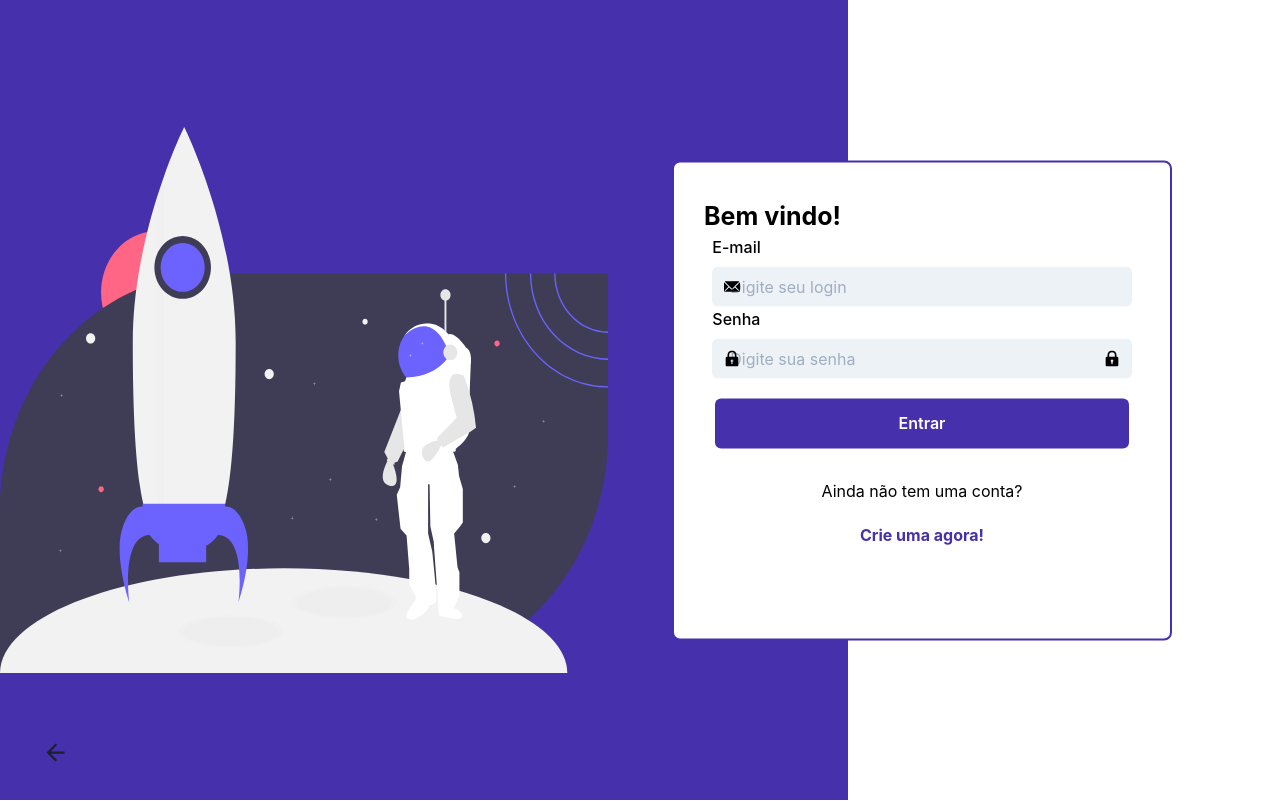
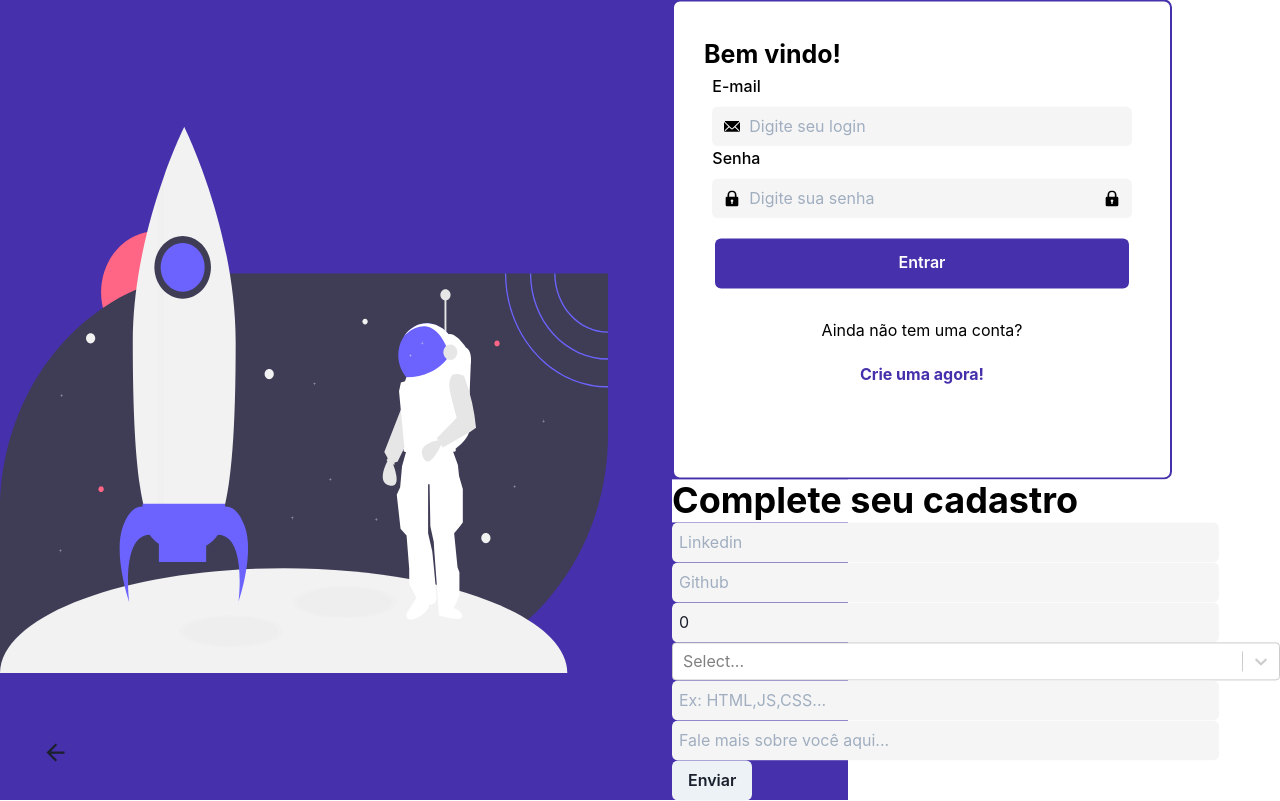
Before and after one commit to PauloHenriqueMagno/GaleraNerd, a React (Create React App) app: page /login in a window 1280 px wide. Built offline with nearby package versions, Linux system fonts and the light colour scheme.

Commit message:
feat: dev register form in progress

```diff
--- a/package.json
+++ b/package.json
@@ -19,6 +19,7 @@
     "react-icons": "^4.3.1",
     "react-router-dom": "5",
     "react-scripts": "4.0.3",
+    "react-select": "^5.2.1",
     "web-vitals": "^1.0.1",
     "yup": "^0.32.11"
   },
--- /dev/null
+++ b/src/components/DevForm/index.jsx
@@ -0,0 +1,100 @@
+import { Box, Heading } from "@chakra-ui/layout";
+import ComponentInput from "../Input/index";
+import { Button } from "@chakra-ui/button";
+import Select from "react-select";
+import { useState } from "react";
+
+import * as yup from "yup";
+import { useForm } from "react-hook-form";
+import { yupResolver } from "@hookform/resolvers/yup";
+
+const DevForm = () => {
+  const formSchema = yup.object().shape({
+    linkedin: yup.string().required(),
+    services: yup.array()
+  });
+
+  const {
+    register,
+    handleSubmit,
+  } = useForm({ resolver: yupResolver(formSchema) });
+  const options = [
+    { value: "appDevelopment", label: "Desenvolvimento de Aplicativos" },
+    { value: "instWebsite", label: "Website institucional" },
+    { value: "systems", label: "Sistemas" },
+    { value: "games", label: "Jogos" },
+    { value: "ecommerce", label: "E-commerce" },
+    { value: "consult", label: "Consultoria" },
+  ];
+  const [linkedin, setLinkedin] = useState("");
+  const [gitHub, setGitHub] = useState("");
+  const [price, setPrice] = useState(0);
+  const [services, setServices] = useState([]);
+  const [tecnologyList, setTecnologyList] = useState("");
+  const [about, setAbout] = useState("");
+  const data = {
+    linkedin: linkedin,
+    gitHub: gitHub,
+    price: price,
+    services: services.map((i) => i.label),
+    tecnologyList: tecnologyList,
+    about: about,
+  };
+  const consolelogdodata = (data) => {
+    console.log(data);
+  };
+  const onSelectChange = (value) => {
+    setServices(value);
+  };
+  return (
+    <Box>
+      <Heading color="black" backgroundColor="white">
+        Complete seu cadastro
+      </Heading>
+      <form onSubmit={handleSubmit(consolelogdodata)}>
+        <ComponentInput
+          register={register}
+          registerName="linkedin"
+          value={linkedin}
+          onChange={(e) => setLinkedin(e.target.value)}
+          placeholderMessage="Linkedin"
+        />
+        <ComponentInput
+          value={gitHub}
+          onChange={(e) => setGitHub(e.target.value)}
+          placeholderMessage="Github"
+        />
+
+        <ComponentInput
+          placeholderMessage="R$ 20,00"
+          value={price}
+          onChange={(e) => setPrice(e.target.value)}
+          type="number"
+        />
+        <Select
+        {...register("services")}
+          defaultValue={services}
+          onChange={onSelectChange}
+          closeMenuOnSelect={false}
+          isMulti
+          options={options}
+        />
+        <ComponentInput
+          value={tecnologyList}
+          onChange={(e) => setTecnologyList(e.target.value)}
+          placeholderMessage="Ex: HTML,JS,CSS..."
+        />
+        <ComponentInput
+          value={about}
+          onChange={(e) => setAbout(e.target.value)}
+          placeholderMessage="Fale mais sobre você aqui..."
+        />
+        <Button type="submit" /* onClick={() => console.log(data)} */>
+          Enviar
+        </Button>
+      </form>
+    </Box>
+  );
+};
+
+export default DevForm;
--- a/src/components/Input/index.jsx
+++ b/src/components/Input/index.jsx
@@ -19,13 +19,15 @@ const ComponentInput = ({
   return (
     <InputGroup sx={style}>
       {labelMessage && <FormLabel>{labelMessage}</FormLabel>}
-      <Box>
+      <Box className="inputContainer">
         {leftIcon && <InputLeftElement children={leftIcon} />}
         <Input
+          pl={leftIcon? "35px" : "5px"}
+          pr={rightIcon? "35px" : "5px"}
           errorBorderColor="error"
           placeholder={placeholderMessage}
           variant="filled"
-          {...register(registerName)}
+          {...(register && { ...register(registerName) })}
           {...rest}
         />
         {rightIcon && <InputRightElement children={rightIcon} />}
--- a/src/components/Input/styles.js
+++ b/src/components/Input/styles.js
@@ -2,20 +2,16 @@ const style = {
   display: "flex",
   flexDirection: "column",
   width: "90%",
-  ".css-19mj62h": {
+  input: {
     /* input */
     backgroundColor: "black.4",
-    pl: "35px",
-    pr: "35px",
-  },
-  _placeholder: {
-    color: "black.5",
   },
   ".css-1hx7vxy": {
     /* left svg */
     transform: "translate(0%, 80%)",
   },
   ".css-ur97uj": {
+    /* right svg */
     transform: "translate(0%, 80%)",
   },
   ".chakra-form__helper-text": {
--- a/src/pages/login/index.jsx
+++ b/src/pages/login/index.jsx
@@ -4,6 +4,7 @@ import style from "./styles";
 import LoginSVG from "../../assets/loginSVG";
 import { useState } from "react";
 import ReturnButton from "../../components/ReturnButton";
+import DevForm from "../../components/DevForm";
 
 const Login = () => {
   const [width, setWidth] = useState(window.innerWidth);
@@ -21,6 +22,7 @@ const Login = () => {
         )}
         <Box className="loginForm">
           <ComponentLogin />
+          <DevForm />
         </Box>
       </Box>
     </Box>
```
Also changed, not shown: 1 other file (tests, documents, lock files or other folders).
